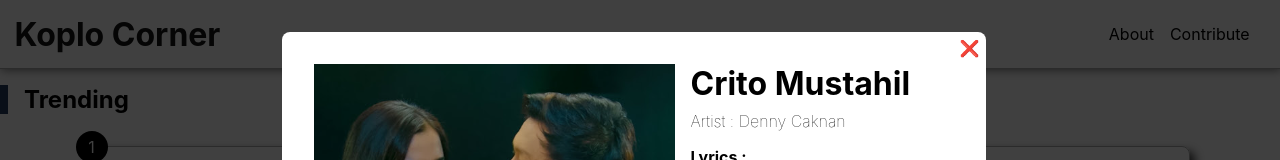
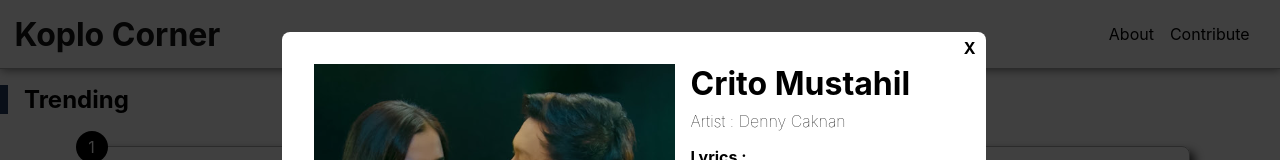
Before and after one commit to bondanjody/koplo-corner-app, a React (Create React App) app: page / in a window 1280 px wide. Shown: the top 160 px of the page. Built offline with nearby package versions, Linux system fonts and the light colour scheme.

Commit message:
Menyempurnakan tombol close modal (hanya tampilan)

```diff
--- a/src/components/Layout/ContentContainer.js
+++ b/src/components/Layout/ContentContainer.js
@@ -15,7 +15,7 @@
             <img src={critoMustahilPic} alt='critoMustahil' />
         </div>
         <div className={classes['song-container']}>
-            <div className={classes['close-lyrics']}>❌</div>
+            <div className={classes['close-lyrics']}>X</div>
             <div className={classes['song-title']}>
                 <p>Crito Mustahil</p>
             </div>
@@ -27,10 +27,6 @@
                     <p>Lyrics :</p>
                 </div>
                 <div className={classes['lyrics-content']} dangerouslySetInnerHTML={{__html: props.lyricsData[0].lyrics}}>
-                    {/* <p>Ini lirik</p>
-                    <p>Ini lirik</p>
-                    <p>Ini lirik</p>
-                    <p>Ini lirik</p> */}
                 </div>
             </div>
         </div>
--- a/src/components/Layout/ContentContainer.module.css
+++ b/src/components/Layout/ContentContainer.module.css
@@ -48,6 +48,12 @@
     position: absolute;
     top: -2rem;
     right: -2rem;
+    font-weight: bold;
+    transition: color 300ms;
+}
+.close-lyrics:hover {
+    color: lightgray;
+    cursor: pointer;
 }
 .lyrics-label {
     font-weight: bold;
```
